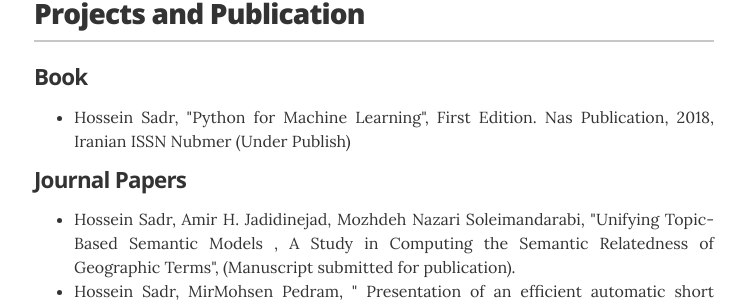
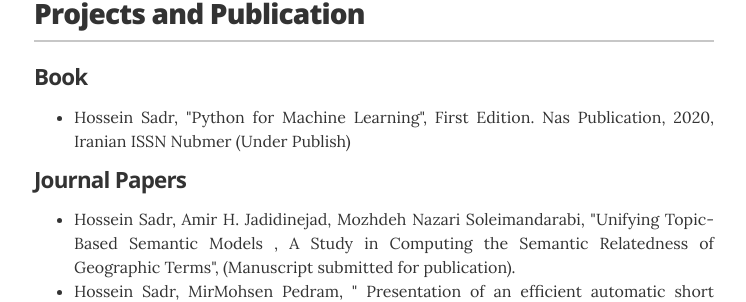
Before and after one commit to hosseinsadr/hosseinsadr.github.io, a Jekyll site: the page built from index.html, in a window 1280 px wide and 900 px high, scrolled down 2596 px. Shown: the part 153-455 px from the top of the window, without its empty margins (266-1012 px from the left). Built offline with Jekyll 4.4.1, drawn with Linux system fonts in a browser that asks for light colours.

Commit message:
Update projects.yml

```diff
--- a/_data/projects.yml
+++ b/_data/projects.yml
@@ -4,7 +4,7 @@
 # Book
 - project: Book
   # url: "#"
-  description: <ul class="resume-item-list"><li>Hossein  Sadr, "Python for Machine Learning", First Edition. Nas Publication, 2018, Iranian ISSN Nubmer (Under Publish)</li></ul>
+  description: <ul class="resume-item-list"><li>Hossein  Sadr, "Python for Machine Learning", First Edition. Nas Publication, 2020, Iranian ISSN Nubmer (Under Publish)</li></ul>
 
 # Journal Papers
 - project: Journal Papers
```
